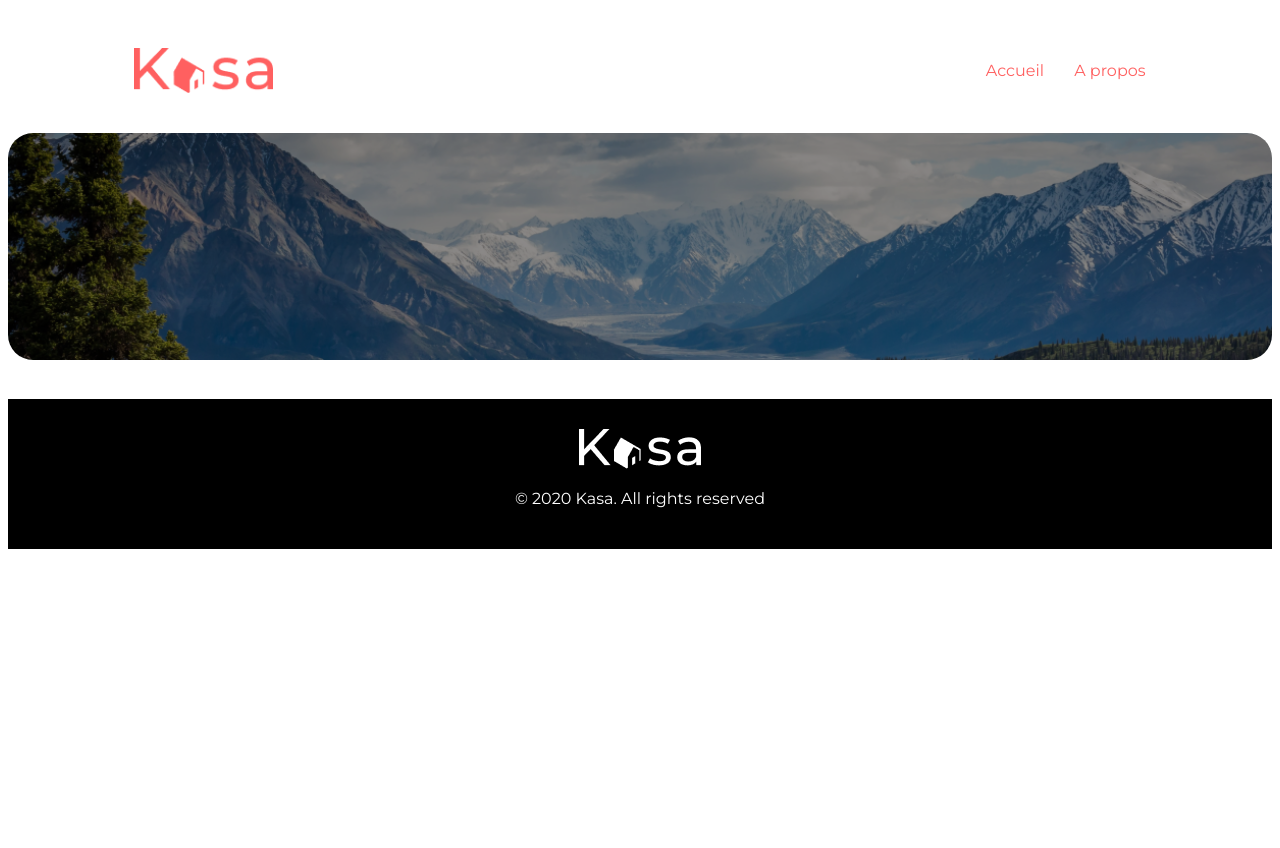
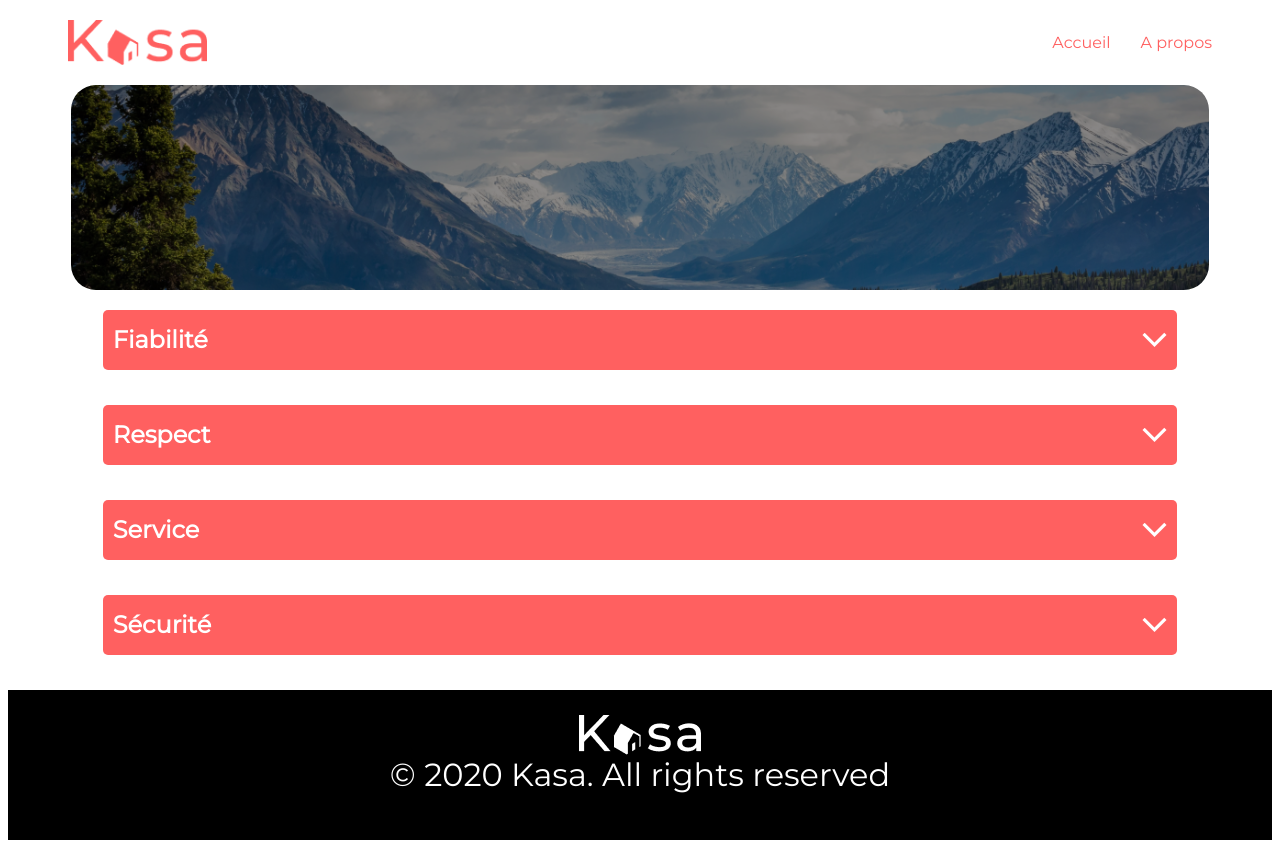
Before and after one commit to Nicodu79/P7_KASA, a React (Create React App) app: page /Apropos in a window 1280 px wide. Before the commit the page ends 800 px from the top, so only its background shows below. Built offline with nearby package versions, Linux system fonts and the light colour scheme.

Commit message:
ajout page Apropos

```diff
--- a/src/assets/styles/App.css
+++ b/src/assets/styles/App.css
@@ -4,7 +4,9 @@
 @import './Footer.css';
 @import './Banner.css';
 @import './Card.css';
+@import './Dropdown.css';
 
 * {
     font-family: 'Montserrat', sans-serif;
+    box-sizing: border-box;
 }
--- a/src/assets/styles/Banner.css
+++ b/src/assets/styles/Banner.css
@@ -3,10 +3,14 @@
 }
 
 .banner-img {
+    display: block;
+    margin-left: auto;
+    margin-right: auto;
     border-radius: 25px;
     object-fit: cover;
-    width: 100%;
+    width: 90%;
     filter: brightness(55%);
+    margin-bottom: 20px;
 }
 
 .banner-text {
--- /dev/null
+++ b/src/assets/styles/Dropdown.css
@@ -0,0 +1,50 @@
+.dropdown {
+    border-radius: 5px;
+    margin-bottom: 35px;
+    text-align: center;
+  }
+
+  .header-dropdown {
+    background-color: #ff6060;
+    border-radius: 5px;
+    display: inline-flex;
+    align-items: center;
+    height: 25%;
+    min-height: 50px;
+    width: 85%;
+  }
+
+  .dropdown-title {
+    color: #ffffff;
+    height: 50px;
+    font-size: 1.5rem;
+    font-weight: bold;
+    line-height: 50px;
+    margin: 5px 10px;
+  }
+
+  .arrow-dropdown {
+    display: flex;
+    justify-content: flex-end;
+    margin-right: 10px;
+    width: 100%;
+  }
+  .arrow-dropdown.true {
+    justify-content: start;
+    transform: rotate(-180deg);
+  }
+
+  .dropdown-description {
+    background-color: #f6f6f6;
+    border-radius: 0px 0px 5px 5px;
+    margin-top: -5px;
+    color: #ff6060;
+    font-size: 1.3rem;
+    display: inline-flex;
+    align-items: center;
+    line-height: 30px;
+    height: 75%;
+    width: 85%;
+    min-height: 100px;
+    padding: 25px 10px 10px 10px;
+  }
--- a/src/assets/styles/Header.css
+++ b/src/assets/styles/Header.css
@@ -1,18 +1,21 @@
 header {
+    display: flex;
     align-items: center;
-    display: inline-flex;
-    margin: 40px 10%;
-    width: 80%;
+    margin: 20px 10px;
+    width: 100%;
 }
 
 header > img {
     height: 45px;
+    margin-left: 50px;
+
 }
 
 nav {
     justify-content: flex-end;
     display: flex;
     width: 100%;
+    margin-right: 70px;
 }
 
 nav a{
--- a/src/assets/styles/NoPage.css
+++ b/src/assets/styles/NoPage.css
@@ -2,11 +2,30 @@
     color: #FF6060;
 }
 
+.Nopage-container {
+    height: 100vh;
+}
+
 h1 {
     text-align: center;
+    font-size: 250px;
+    margin-top: 30px;
+    margin-bottom: 0px;
 }
 
 
 p {
     text-align: center;
+    font-size: 2rem;
+    margin-top: 0px;
+    margin-bottom: 100px;
 }
+
+a.redirect {
+    text-align: center;
+    margin-bottom: 80px;
+}
+
+.link {
+    text-align: center;
+}
--- /dev/null
+++ b/src/components/Dropdown.js
@@ -0,0 +1,21 @@
+import React, { useState } from 'react';
+
+
+const Dropdown = ({title, description}) => {
+    const [open, setOpen] = useState(false);
+    return (
+        <div className="dropdown" >
+            <div className="header-dropdown">
+                <div className="dropdown-title">{title}</div>
+                <div className={`arrow-dropdown ${open}`} onClick={() => setOpen(!open)}>
+                    <img src="./assets/logo/arrow_down.png" alt="Ouvrir la liste" />
+                </div>
+            </div>
+            {
+                open && <div className="dropdown-description">{description}</div>
+            }
+        </div>
+    );
+};
+
+export default Dropdown;
--- a/src/pages/Apropos.js
+++ b/src/pages/Apropos.js
@@ -2,13 +2,18 @@ import React from "react";
 import Footer from "../components/Footer";
 import Header from "../components/Header";
 import Banner from "../components/Banner";
-import BannerApropos from "../assets/images/bannerApropos.png"
+import BannerApropos from "../assets/images/bannerApropos.png";
+import Dropdown from "../components/Dropdown";
 
 const Apropos = () => {
     return (
         <div>
             <Header />
             <Banner image={BannerApropos} />
+            <Dropdown title="Fiabilité" description="Les annonces postées sur Kasa garantissent une fiabilité totale. Les photos sont conformes aux logements, et toutes les informations sont régulièrement vérifiées  par nos équipes." />
+            <Dropdown title="Respect" description="La bienveillance fait partie des valeurs fondatrices de Kasa. Tout comportement discriminatoire ou de perturbation du voisinage entraînera une exclusion de notre plateforme." />
+            <Dropdown title="Service" description="Nos équipes se tiennent à votre disposition pour vous fournir une expérience parfaite. N'hésitez pas à nous contacter si vous avez la moindre question." />
+            <Dropdown title="Sécurité" description="La sécurité est la priorité de Kasa. Aussi bien pour nos hôtes que pour les voyageurs, chaque logement correspond aux critères de sécurité établis par nos services. En laissant une note aussi bien à l'hôte qu'au locataire, cela permet à nos équipes de vérifier que les standards sont bien respectés. Nous organisons également des ateliers sur la sécurité domestique pour nos hôtes." />
             <Footer />
         </div>
     )
--- a/src/pages/NoPage.js
+++ b/src/pages/NoPage.js
@@ -5,11 +5,13 @@ import Header from "../components/Header";
 
 const NoPage = () => {
     return (
-        <div>
+        <div className="Nopage-container">
             <Header />
             <h1>404</h1>
             <p>Oups! La page que vous demandez n'existe pas.</p>
-            <NavLink to="/" className="redirect">Retourner sur la page d'accueil</NavLink>
+            <div className="link">
+                <NavLink to="/" className="redirect">Retourner sur la page d'accueil</NavLink>
+            </div>
             <Footer />
 
         </div>
```
